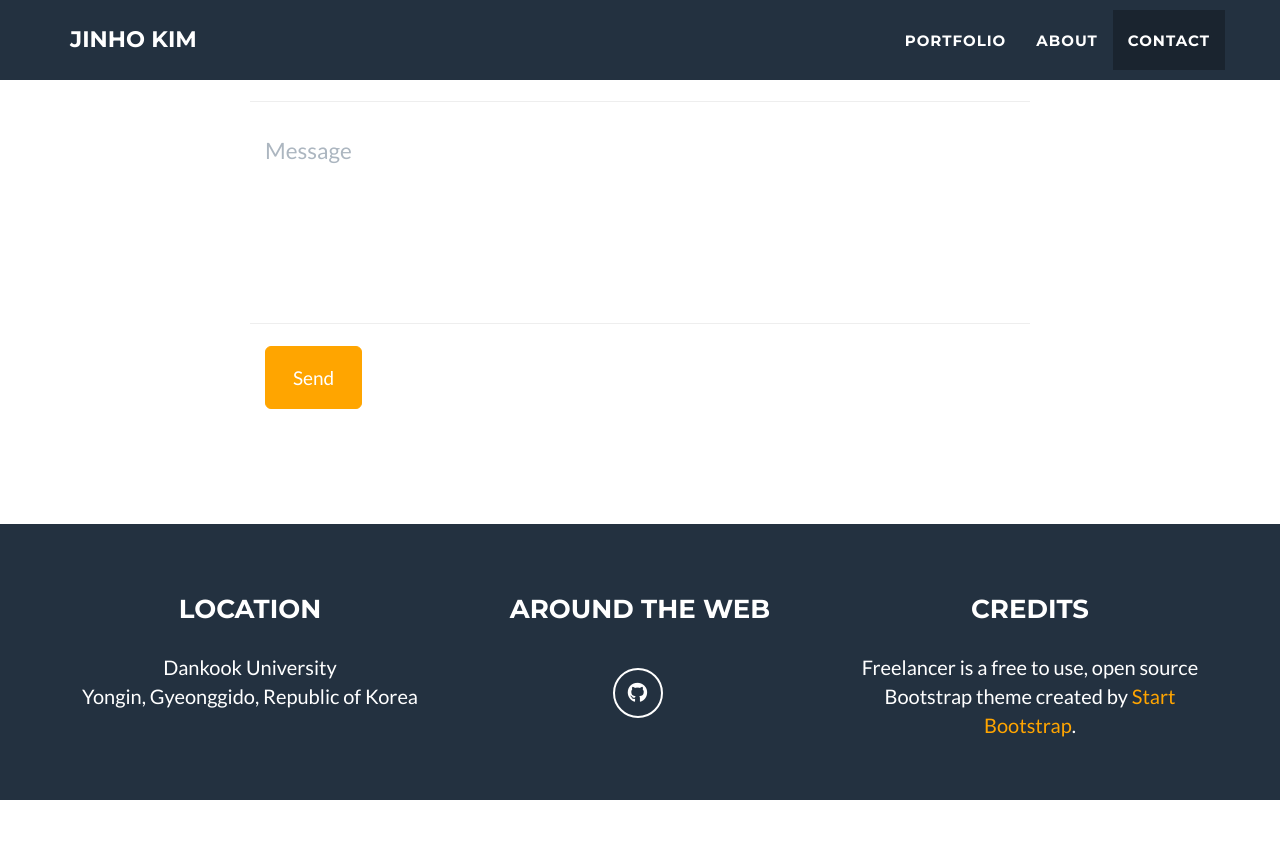
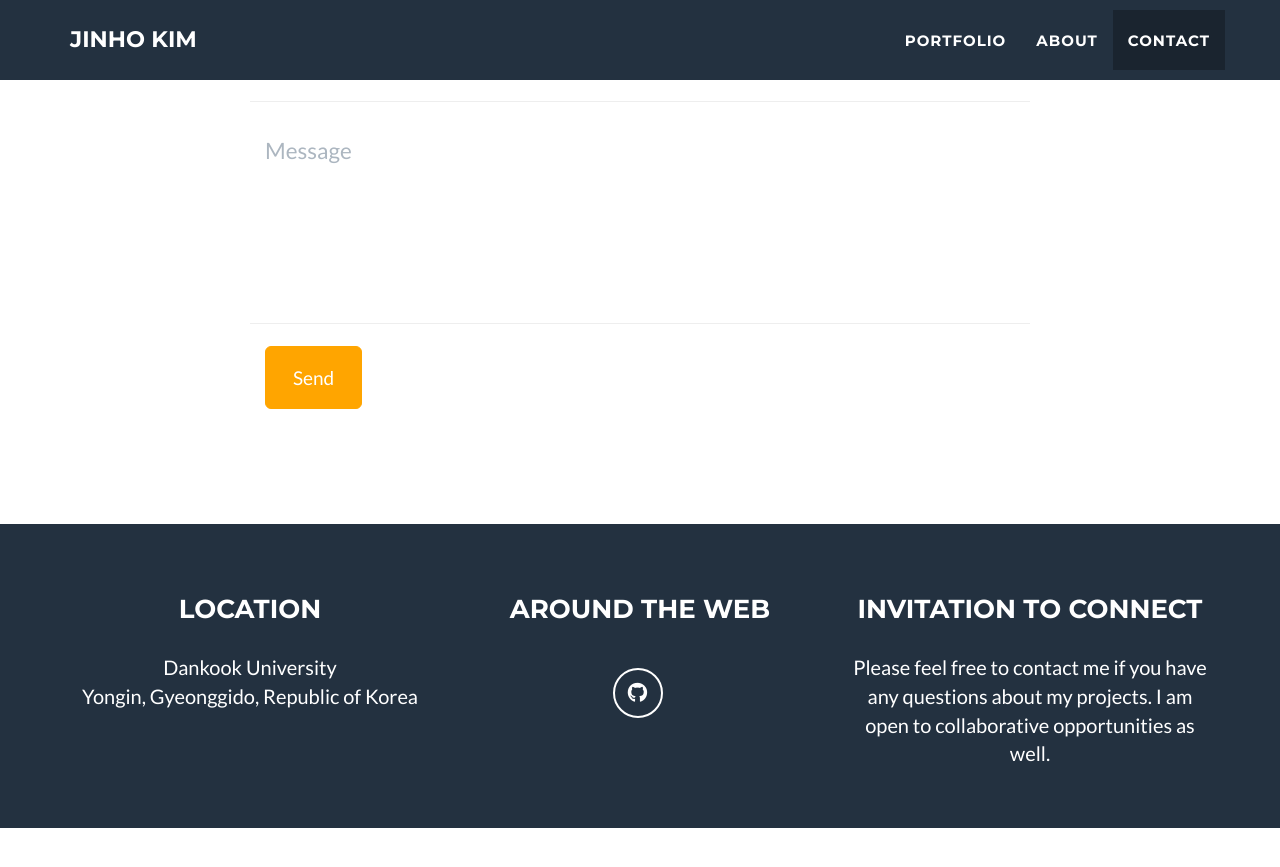
Before and after one commit to jhjh-kim/Mid-Term-Project, a Jekyll site: the page built from _posts/2014-07-18-project-1.markdown, in a window 1280 px wide and 900 px high, scrolled down 2382 px. Shown: the top 867 px of the window. Built offline with Jekyll 4.4.1, drawn with Linux system fonts in a browser that asks for light colours.

Commit message:
change footer

```diff
--- a/_config.yml
+++ b/_config.yml
@@ -35,7 +35,7 @@ footer:
   copyright: Dr. Henry Jekyll
   location: Location
   social: Around the Web
-  credits: Credits
+  credits: Invitation to Connect
 
 # Social networks usernames (many more available: google-plus, flickr, dribbble, pinterest, instagram, tumblr, linkedin, etc.)
 social:
@@ -48,7 +48,7 @@ address:
   - line: Yongin, Gyeonggido, Republic of Korea
 
 # Credits content
-credits: 'Freelancer is a free to use, open source Bootstrap theme created by <a href="http://startbootstrap.com">Start Bootstrap</a>.'
+credits: 'Please feel free to contact me if you have any questions about my projects. I am open to collaborative opportunities as well.'
 
 # Build settings
 markdown: kramdown
```
